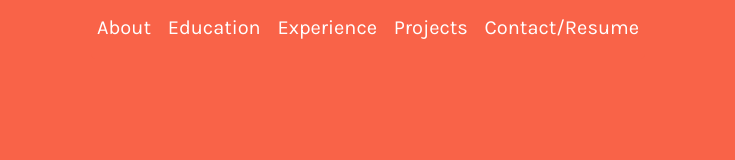
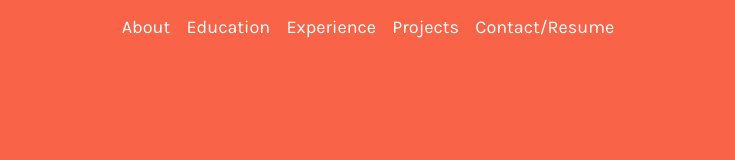
Before and after one commit to Psytew/psytew.github.io, a plain HTML site: page index.html in a window 1280 px wide. Shown: the top 160 px of the page, without its empty margins (272-1007 px from the left). Drawn offline with Linux system fonts and the light colour scheme; a web font is replaced by a local one.

Commit message:
Fixed Navbar Spacing on Resize

```diff
--- a/index.css
+++ b/index.css
@@ -182,6 +182,7 @@ i{
 	left: 50%;
     transform: translate(-50%, 0);
     z-index: 10;
+    width: 520px;
 }
 
 #navbar *{
@@ -191,7 +192,7 @@ i{
 #navbar-items{
 	padding-left: 0;
 	margin: 20px auto;
-	font-size: 20px;
+	font-size: 18px;
 }
 
 #banner{
```
